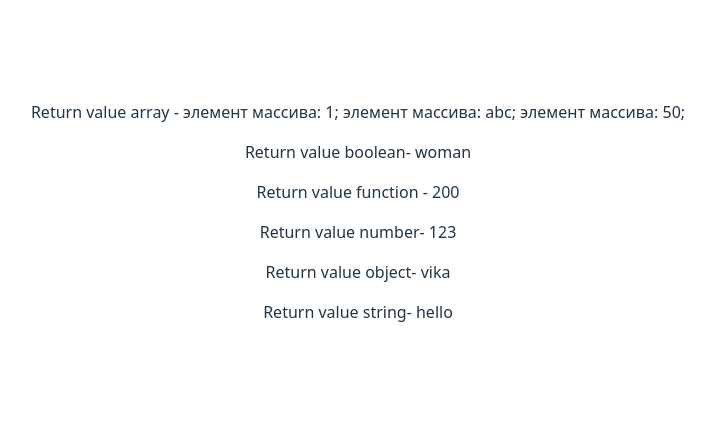
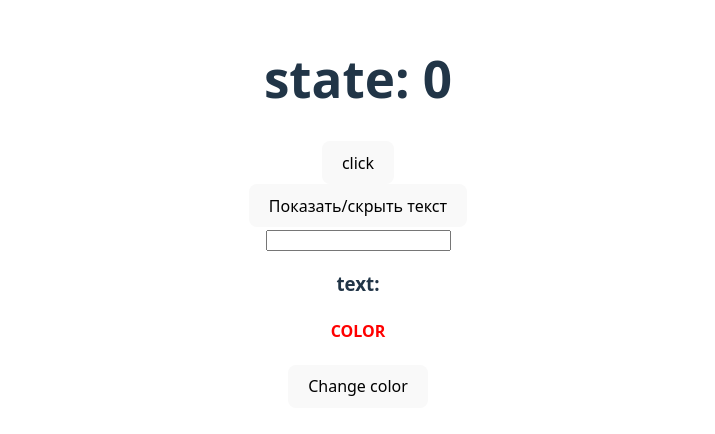
Before and after one commit to ViktoriaIvanova97/rrr-redev, a React (Vite) app: page / in a window 1280 px wide. Shown: the part 188-622 px from the top of the page, without its empty margins (282-997 px from the left). Built offline with nearby package versions, Linux system fonts and the light colour scheme.

Commit message:
add tz - state

```diff
--- a/src/App.jsx
+++ b/src/App.jsx
@@ -2,28 +2,12 @@ import { useState } from "react";
 import reactLogo from "./assets/react.svg";
 import viteLogo from "/vite.svg";
 import "./App.css";
-
-
-import ArrFun from "./CompArr";
-import BoolFun from "./CompBoolean";
-import FunFun from "./CompFun";
-import NumberFun from "./CompNumber";
-import ObjFun from "./CompObj";
-import StrFun from "./CompString";
+import StateFun from "./State";
 
 function App() {
   return (
     <>
-      <ArrFun arr={[1, "abc", 50]} />
-      <BoolFun bool={true} />
-      <FunFun
-        propsFun={(el) => {
-          return el + 100;
-        }}
-      />
-      <NumberFun num={123} />
-      <ObjFun obj={{ name: "vika", age: 27 }} />
-      <StrFun str={"hello"} />
+      <StateFun />
     </>
   );
 }
--- a/src/CompArr.jsx
+++ /dev/null
@@ -1,8 +0,0 @@
-import React from "react";
-
-const ArrFun = ({arr}) => {
-  return <p>Return value array - {arr.map(el=> 'элемент массива: ' + el +'; ')}</p>;
-};
-
-
-export default ArrFun;
--- a/src/CompBoolean.jsx
+++ /dev/null
@@ -1,7 +0,0 @@
-import React from "react";
-
-const BoolFun = ({ bool }) => {
-  return <p>Return value boolean- {bool ? "woman" : "man"}</p>;
-};
-
-export default BoolFun;
--- a/src/CompFun.jsx
+++ /dev/null
@@ -1,7 +0,0 @@
-import React from "react";
-
-const FunFun = ({ propsFun }) => {
-  return <p>Return value function - {propsFun(100)}</p>;
-};
-
-export default FunFun;
--- a/src/CompNumber.jsx
+++ /dev/null
@@ -1,7 +0,0 @@
-import React from "react";
-
-const NumberFun = ({ num }) => {
-  return <p>Return value number- {num}</p>;
-};
-
-export default NumberFun;
--- a/src/CompObj.jsx
+++ /dev/null
@@ -1,7 +0,0 @@
-import React from "react";
-
-const ObjFun = ({ obj }) => {
-  return <p>Return value object- {obj.name}</p>;
-};
-
-export default ObjFun;
--- a/src/CompString.jsx
+++ /dev/null
@@ -1,7 +0,0 @@
-import React from "react";
-
-const StrFun = ({ str }) => {
-  return <p>Return value string- {str}</p>;
-};
-
-export default StrFun;
--- /dev/null
+++ b/src/State.jsx
@@ -0,0 +1,55 @@
+import React, { useState } from "react";
+
+const StateFun = () => {
+  const [increaseState, increaseSetState] = useState(0);
+  const [hideState, hideSetState] = useState(false);
+  const [inputState, inputSetState] = useState("");
+  const [colorState, colorSetState] = useState("red");
+
+  const changeInput = (text) => {
+    inputSetState(text.target.value);
+  };
+
+  const changeColor = () => {
+    colorSetState(colorState === "red" ? "green" : "red");
+  };
+  const style = {
+    color: colorState,
+  };
+
+  return (
+    <>
+      <div>
+        <h1>state: {increaseState}</h1>
+        <button onClick={() => increaseSetState((preState) => preState + 1)}>
+          click
+        </button>
+      </div>
+
+      <div>
+        {hideState && <h2>HELLO!</h2>}
+        <button
+          onClick={() => {
+            hideSetState((hide) => !hide);
+          }}
+        >
+          Показать/скрыть текст
+        </button>
+      </div>
+
+      <div>
+        <label>
+          <input type="text" value={inputState} onChange={changeInput} />
+        </label>
+        <h3>text:{inputState}</h3>
+		</div>
+
+      <div>
+        <h4 style ={style}>COLOR</h4>
+        <button onClick={changeColor}>Change color</button>
+      </div>
+    </>
+  );
+};
+
+export default StateFun;
```
